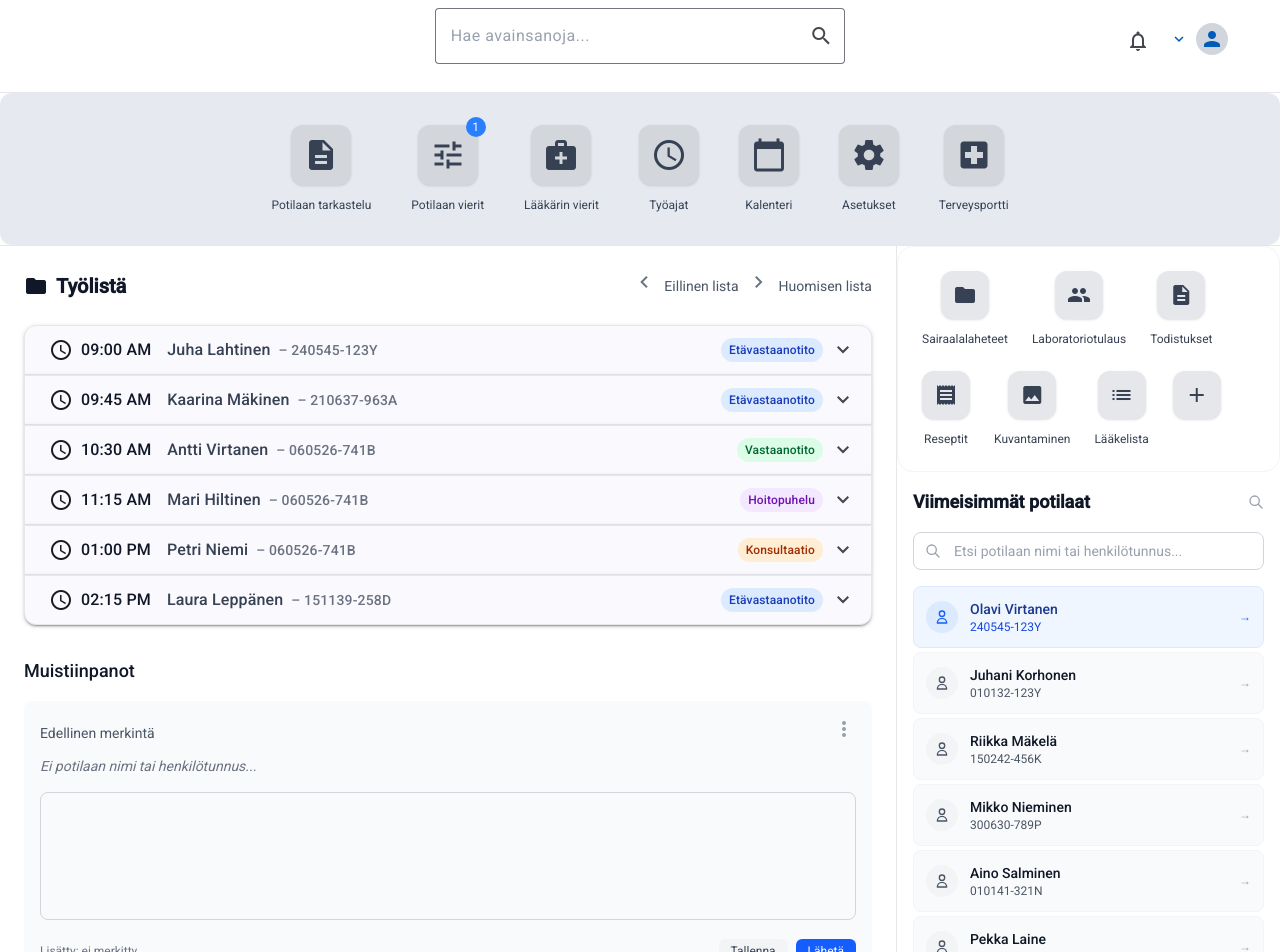
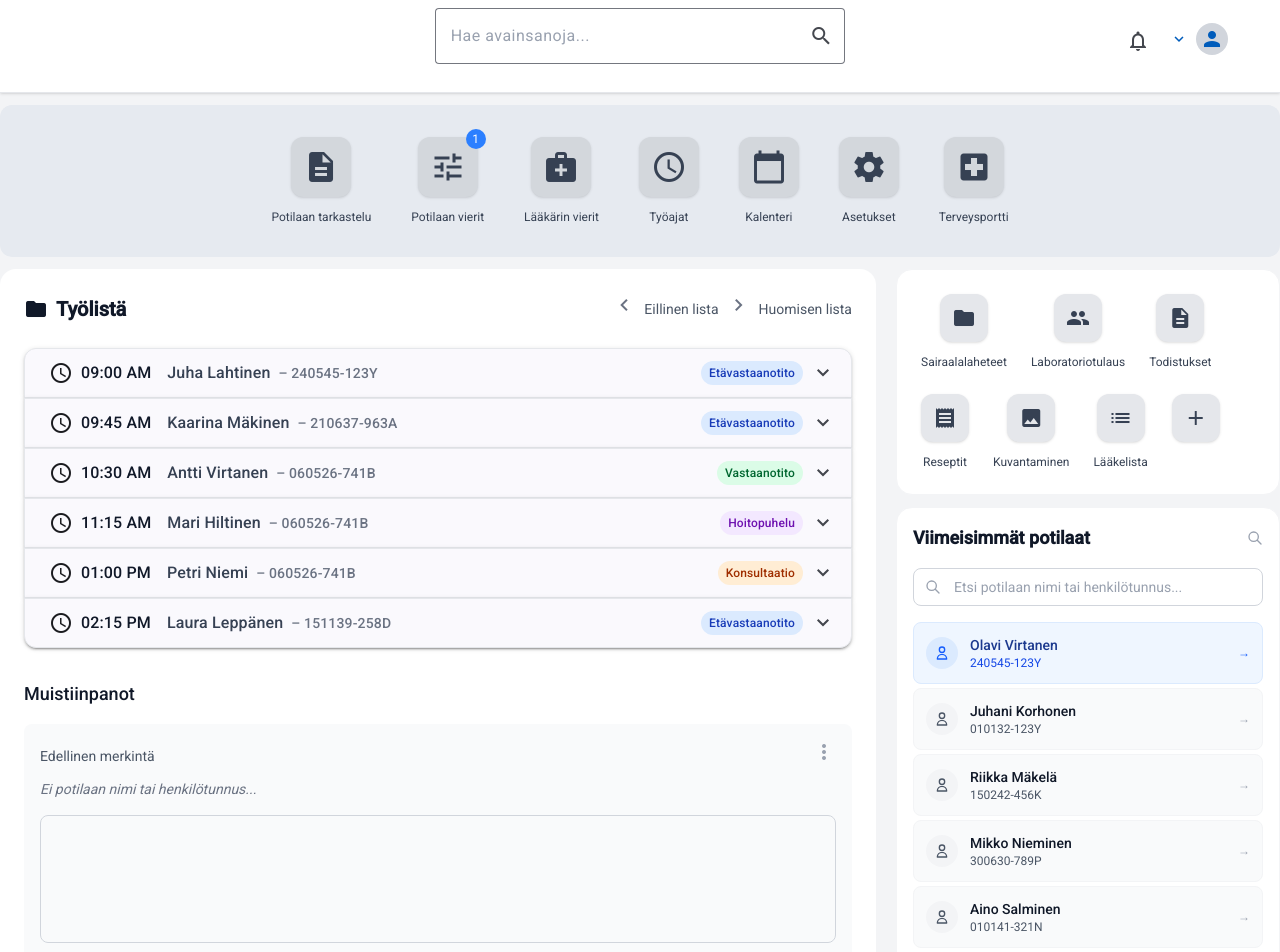
Before and after one commit to ahmadh2d/angular-assessment, an Angular app: page /dashboard in a window 1280 px wide. Shown: the top 952 px of the page. Built offline with nearby package versions, Linux system fonts and the light colour scheme.

Commit message:
Fix dashboard layout spacing

```diff
--- a/src/app/components/recent-patients/recent-patients.component.html
+++ b/src/app/components/recent-patients/recent-patients.component.html
@@ -1,4 +1,4 @@
-<div class="p-4">
+<div class="p-4 bg-white rounded-2xl border-1 border-gray-100">
   <div class="mb-4 flex items-center justify-between">
     <h3 class="text-lg font-semibold text-gray-900">Viimeisimmät potilaat</h3>
     <button class="text-gray-400 hover:text-gray-600">
--- a/src/app/pages/dashboard/dashboard.component.html
+++ b/src/app/pages/dashboard/dashboard.component.html
@@ -1,25 +1,21 @@
-<div class="min-h-screen bg-gray-50">
+<div class="mx-auto mt-3 min-h-screen max-w-7xl">
   <!-- Quick Actions Banner -->
-  <div class="border-b border-gray-200 bg-white">
+  <div class="mb-3">
     <app-quick-actions></app-quick-actions>
   </div>
 
   <!-- Main Content Area -->
-  <div class="flex flex-1 overflow-hidden">
-    <!-- Main Content -->
-    <main class="flex flex-1 flex-col overflow-hidden lg:flex-row">
-      <!-- Worklist Component (includes notepad internally) -->
+  <div class="flex justify-between gap-5 overflow-hidden">
+    <main class="flex flex-1 flex-col overflow-hidden rounded-2xl">
       <div class="flex-1 overflow-auto">
         <app-worklist></app-worklist>
       </div>
     </main>
 
     <!-- Sidebar -->
-    <aside class="flex w-full flex-col border-l border-gray-200 bg-white lg:w-80 xl:w-96">
+    <aside class="flex w-full flex-col lg:w-80 xl:w-96 gap-3">
       <app-sidebar-widgets></app-sidebar-widgets>
-      <div class="flex-1 overflow-auto">
-        <app-recent-patients></app-recent-patients>
-      </div>
+      <app-recent-patients></app-recent-patients>
     </aside>
   </div>
 </div>
```
